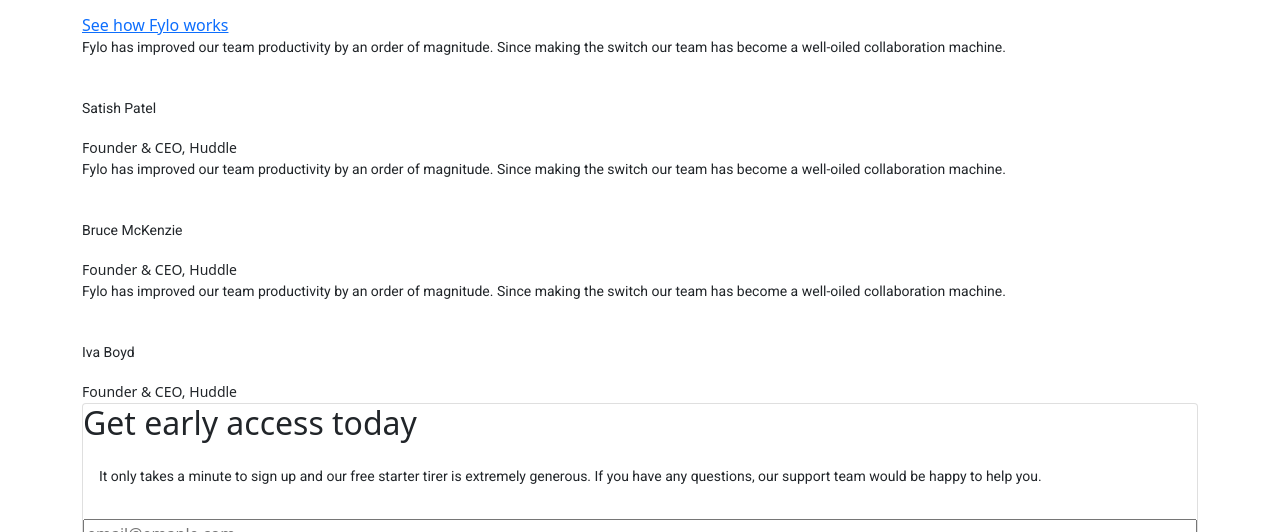
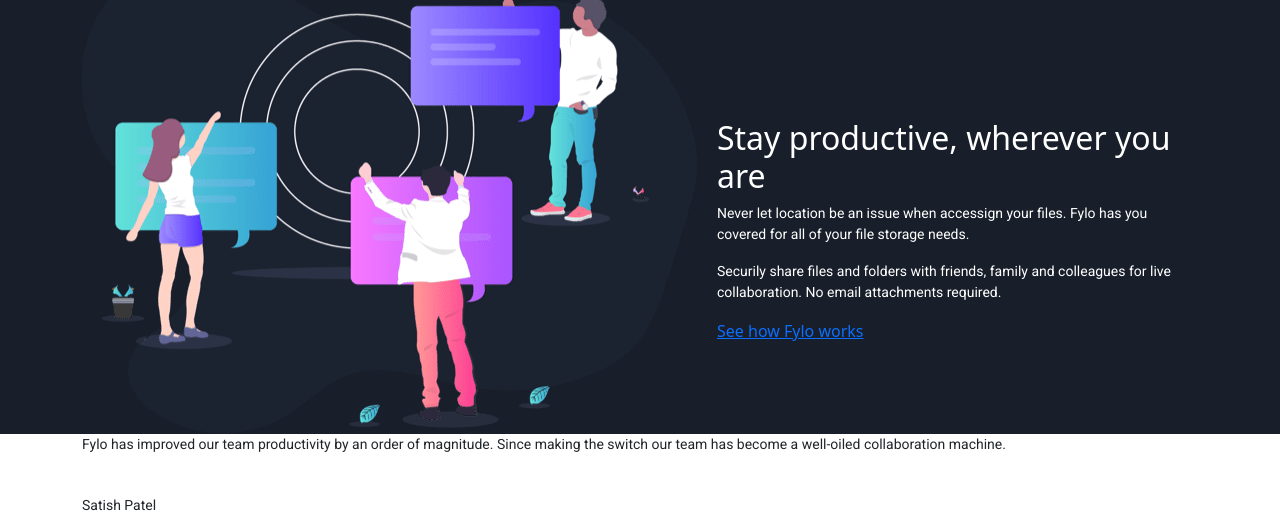
Before and after one commit to Wakarende/fylo-landing-page, a plain HTML site: page index.html in a window 1280 px wide. Shown: the part 1480-2012 px from the top of the page. Drawn offline with nearby package versions, Linux system fonts and the light colour scheme; a web font is replaced by a local one.

Commit message:
style productive section

```diff
--- a/index.html
+++ b/index.html
@@ -100,10 +100,11 @@
   </div>
   <!-- END Services  -->
   <!-- Productive  -->
+  <div class="productive">
     <div class="container">
       <div class="productive-flex">
         <div class="productive-img">
-        <img src="" alt="">
+          <img src="images/illustration-stay-productive.png" alt="">
         </div>
         <div class="productive-content">
           <h2 class="prod-title">Stay productive, wherever you are</h2>
@@ -114,9 +115,12 @@
           <a href="#" class="prod-links">See how Fylo works</a>
         </div>
       </div>
+    </div>
+  </div>
   <!-- END Productive  -->
   <!-- Testimonials  -->
   <div class="testimonials">
+    <div class="container">
       <div class="test">
         <p class="test-text"> Fylo has improved our team productivity by an order of magnitude. Since making the switch
           our team has become a well-oiled collaboration machine. </p>
@@ -145,9 +149,11 @@
         </div>
       </div>
     </div>
+  </div>
   <!-- END Testimonials -->
   <!-- Early Access -->
   <div class="early-access">
+    <div class="container">
       <div class="card">
         <h2 class="access-title card-title">Get early access today</h2>
         <p class="access-text card-body">It only takes a minute to sign up and our free starter tirer is extremely
@@ -156,8 +162,8 @@
         <button class="access-btn btn">Get Started For Free</button>
       </div>
     </div>
+  </div>
   <!-- END Access  -->
-  </div>
   <footer class="footer">
     <div class="container">
       <div class="footer-logo">
--- a/style.css
+++ b/style.css
@@ -24,6 +24,7 @@ body p {
   font-family: 'Roboto',
     sans-serif;
 }
+
 
 .hero-btn {
   border: solid 1px var(--blueAccent);
@@ -85,3 +86,26 @@ body p {
 }
 
 /* END Services  */
+/* Productive */
+.productive {
+  background-color: var(--mainBg);
+  color: var(--white);
+}
+
+.productive-flex {
+  display: flex;
+  column-gap: 20px;
+}
+
+.productive-img {
+  margin-top: 100px;
+}
+
+.productive-content {
+  margin-top: 250px;
+}
+
+/* END Productive  */
+/* Testimonials  */
+
+/* END Testimonials  */
```
Lines whose indentation alone changed are shown as unchanged.
